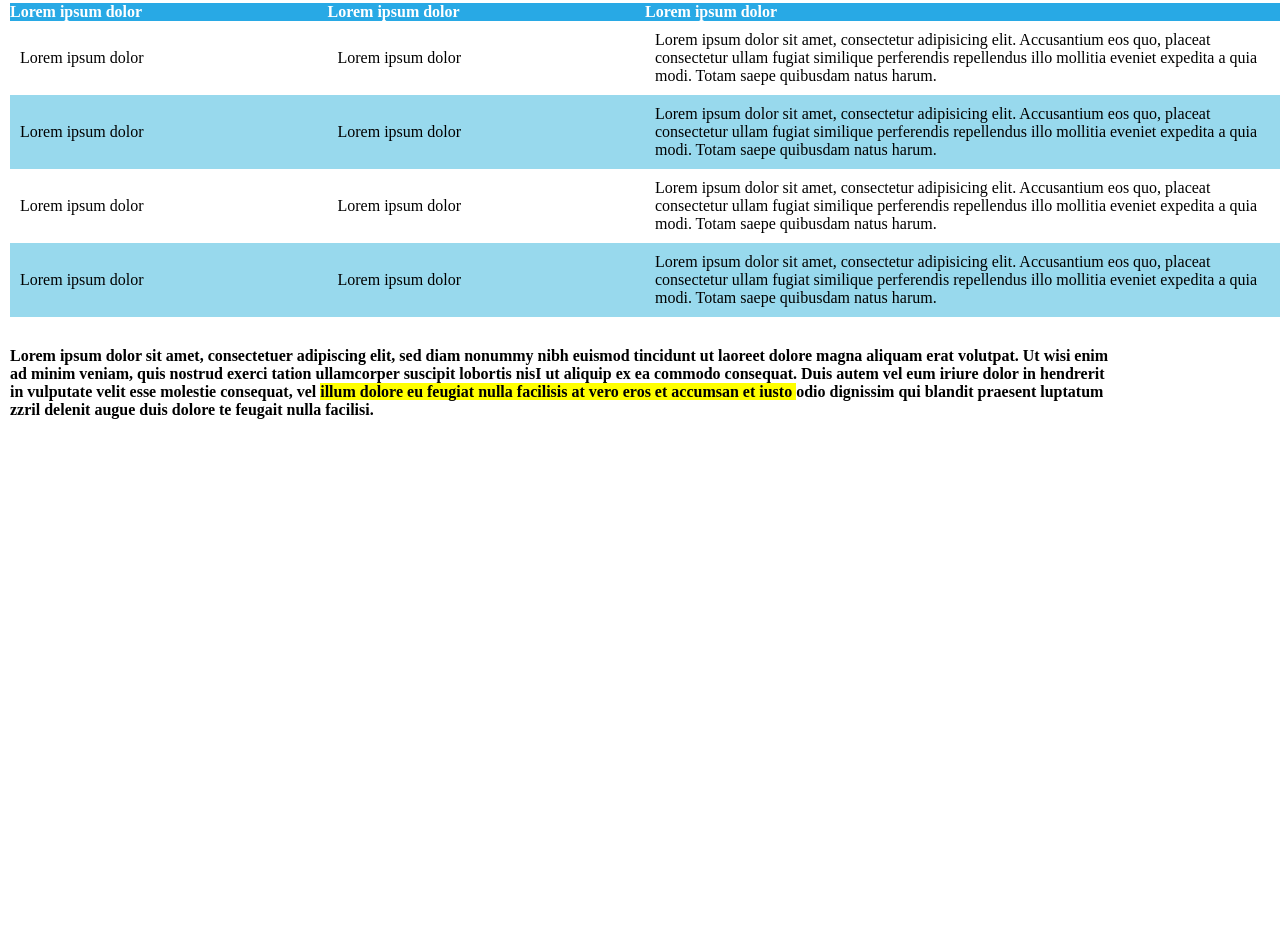
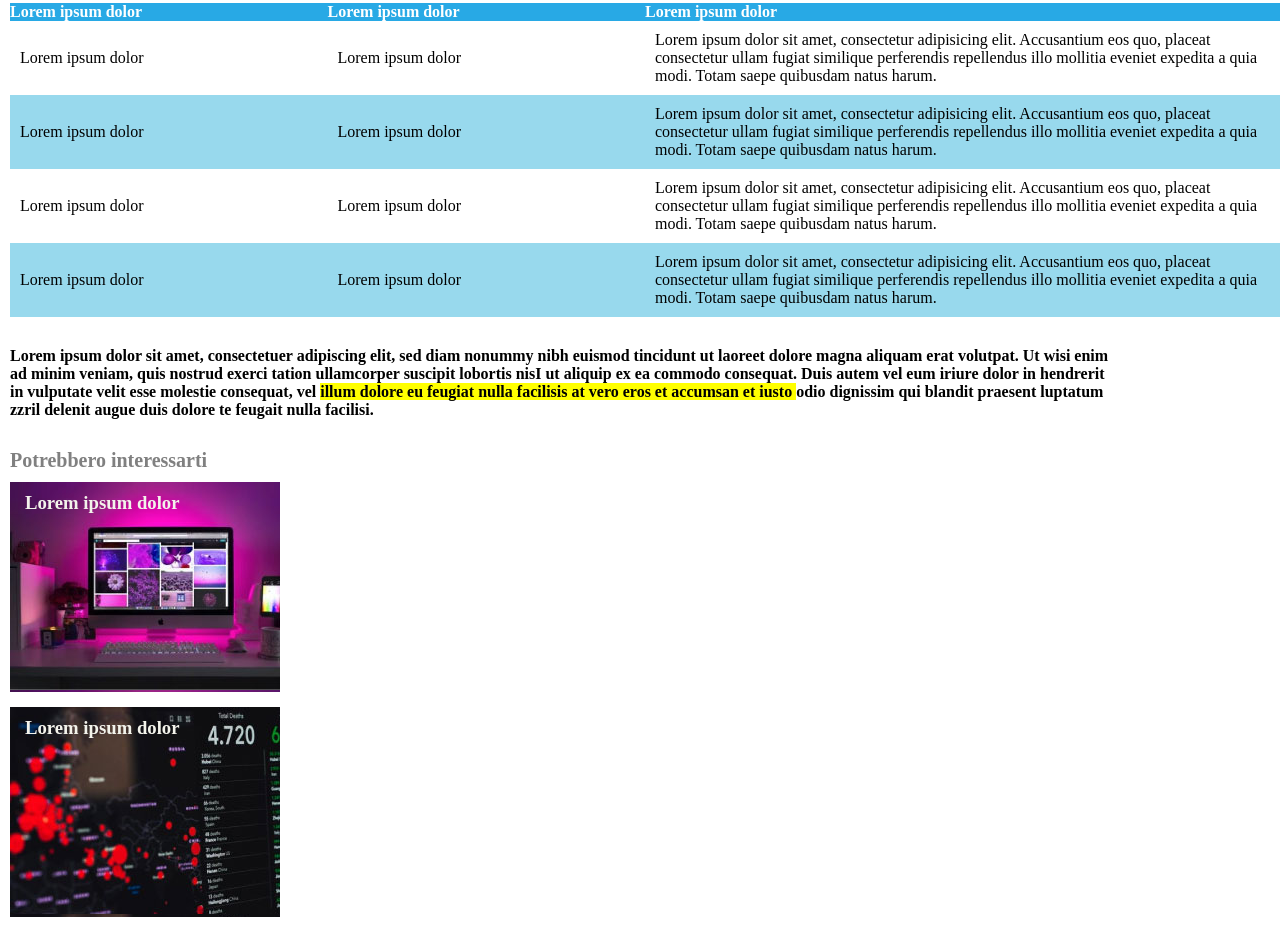
Before and after one commit to DenisTrimigno/html-css-booleaner, a plain HTML site: page index.html in a window 1280 px wide. Shown: the part 836-1783 px from the top of the page. Before the commit the page ends 1280 px from the top, so only its background shows below. Drawn offline with Linux system fonts and the light colour scheme.

Commit message:
Fine footer

```diff
--- a/CSS/style.css
+++ b/CSS/style.css
@@ -109,3 +109,40 @@ table {
 .text {
     width: 50%;
 }
+
+/*Attributi footer*/
+
+
+footer{
+    margin: 30px 10px;
+}
+
+h2 {
+    font-size: 20px;
+    color: gray;
+}
+
+h3 {
+    margin-left: 15px;
+    color: rgb(243, 243, 235);
+}
+
+
+.img-footer-1 {
+    height: 210px;
+    width: 270px;
+    background-image: url('../img/monitor.jpg');
+    color: white;
+    margin-top: 10px;
+    padding-top: 10px;
+}
+
+.img-footer-2 {
+    height: 210px;
+    width: 270px;
+    background-image: url('../img/graph.jpg');
+    color: white;
+    margin-top: 15px;
+    margin-bottom: 10px;
+    padding-top: 10px;
+}
--- a/index.html
+++ b/index.html
@@ -146,17 +146,29 @@
 
 </div>
 
-  <!--OUT testi centrali + elenco + tabella -->
+
+    </main>
+    <!--OUT testi centrali + elenco + tabella -->
 
 
+<!--IN footer-->
+
+    <footer>
+      <h2>Potrebbero interessarti</h2>
+
+      <div class="img-footer-1">
+        <h3>Lorem ipsum dolor</h3>
+
+      </div>
+
+      <div class="img-footer-2">
+        <h3>Lorem ipsum dolor</h3>
+
+      </div>
+
+<!--IN footer-->
 
 
-    </main>
-
-
-
-
-    <footer>
 
 
 
```
